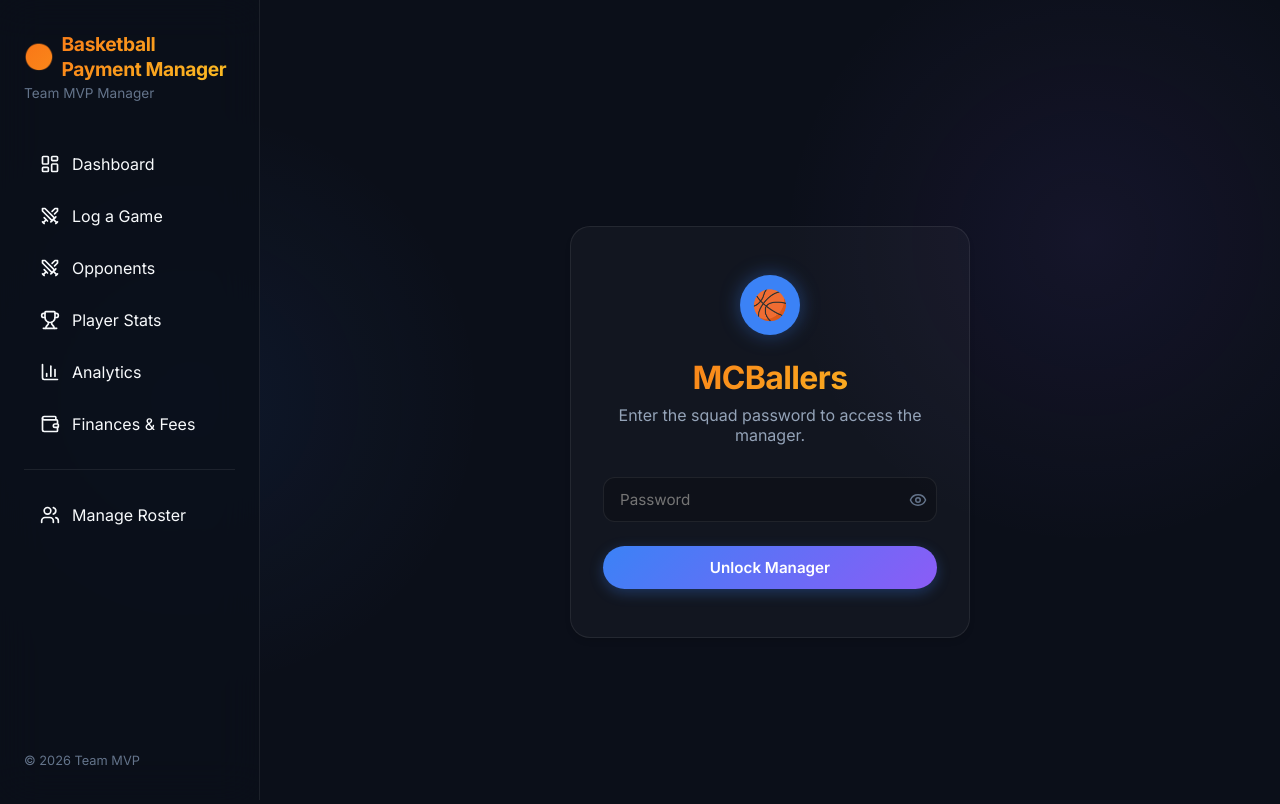
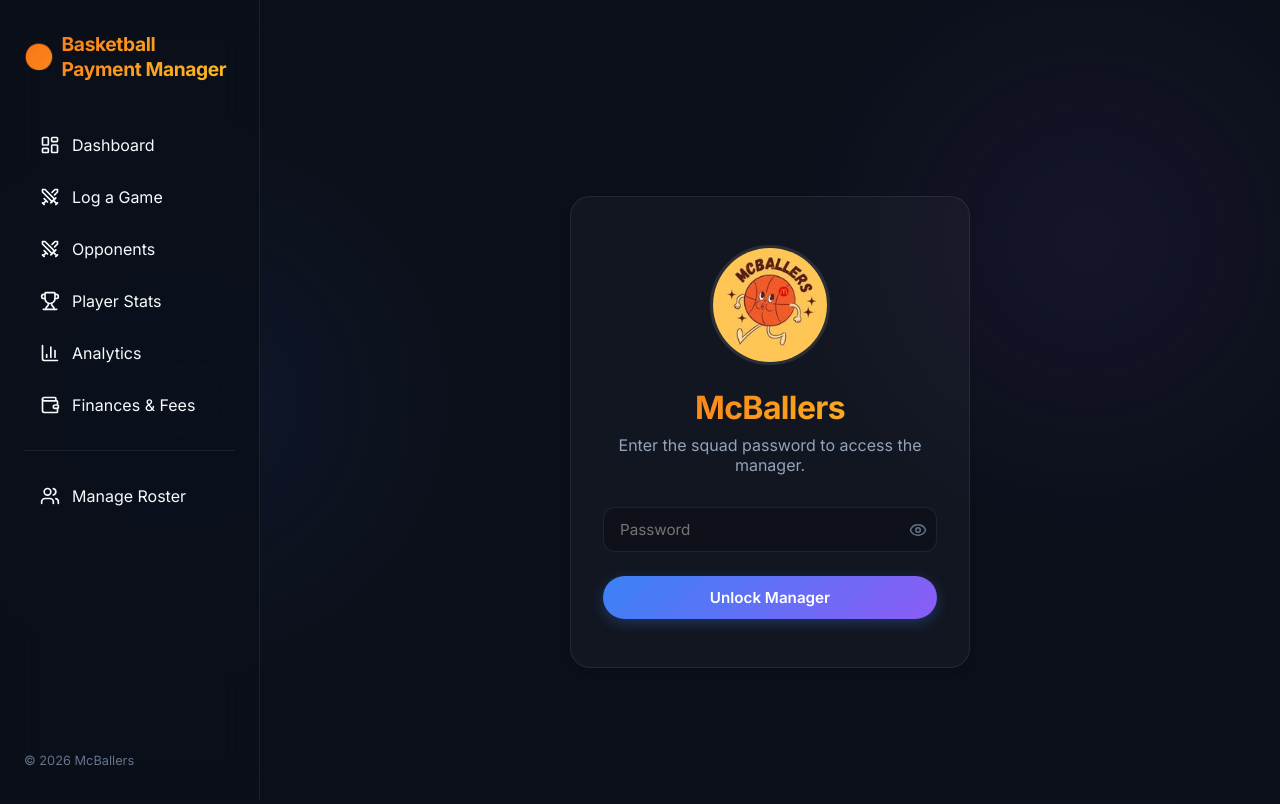
Before and after one commit to GoingGoingGone-goat/basketball-payment-manager, a Next.js app: page /login in a window 1280 px wide. Shown: the top 804 px of the page. Built offline with nearby package versions, Linux system fonts and the light colour scheme.

Commit message:
Update login page branding to McBallers logo and fix Sidebar title

```diff
--- a/src/app/Sidebar.tsx
+++ b/src/app/Sidebar.tsx
@@ -21,7 +21,6 @@ export function Sidebar() {
                 <h2 className="title-gradient" style={{ fontSize: '1.2rem', display: 'flex', alignItems: 'center', gap: '8px', lineHeight: '1.3' }}>
                     <span style={{ fontSize: '1.5rem' }}>🏀</span> Basketball Payment Manager
                 </h2>
-                <p style={{ color: 'var(--text-muted)', fontSize: '0.85rem', marginTop: '0.2rem' }}>Team MVP Manager</p>
             </div>
 
             <nav style={{ display: 'flex', flexDirection: 'column', gap: '0.4rem' }}>
@@ -57,7 +56,7 @@ export function Sidebar() {
             </nav>
 
             <div style={{ marginTop: 'auto', paddingTop: '2rem', fontSize: '0.8rem', color: 'var(--text-muted)' }}>
-                &copy; {new Date().getFullYear()} Team MVP
+                &copy; {new Date().getFullYear()} McBallers
             </div>
         </aside>
     )
--- a/src/app/login/page.tsx
+++ b/src/app/login/page.tsx
@@ -27,11 +27,11 @@ export default function LoginPage() {
     return (
         <div style={{ display: 'flex', alignItems: 'center', justifyContent: 'center', minHeight: '100vh', padding: '2rem' }}>
             <div className="glass-panel" style={{ width: '100%', maxWidth: '400px', padding: '3rem 2rem', textAlign: 'center' }}>
-                <div style={{ width: '60px', height: '60px', background: 'var(--accent-primary)', borderRadius: '50%', display: 'flex', alignItems: 'center', justifyContent: 'center', margin: '0 auto 1.5rem', boxShadow: '0 0 20px rgba(59, 130, 246, 0.4)' }}>
-                    <span style={{ fontSize: '1.8rem' }}>🏀</span>
+                <div style={{ width: '120px', height: '120px', borderRadius: '50%', display: 'flex', alignItems: 'center', justifyContent: 'center', margin: '0 auto 1.5rem', overflow: 'hidden', border: '3px solid rgba(255,255,255,0.1)' }}>
+                    <img src="/logo.png" alt="McBallers Logo" style={{ width: '100%', height: '100%', objectFit: 'cover' }} />
                 </div>
 
-                <h1 className="title-gradient" style={{ fontSize: '2rem', marginBottom: '0.5rem', margin: '0 0 0.5rem 0' }}>MCBallers</h1>
+                <h1 className="title-gradient" style={{ fontSize: '2rem', marginBottom: '0.5rem', margin: '0 0 0.5rem 0' }}>McBallers</h1>
                 <p style={{ color: 'var(--text-secondary)', marginBottom: '2rem' }}>Enter the squad password to access the manager.</p>
 
                 <form onSubmit={handleSubmit} style={{ display: 'flex', flexDirection: 'column', gap: '1rem' }}>
```
Also changed, not shown: public/logo.png (added).
